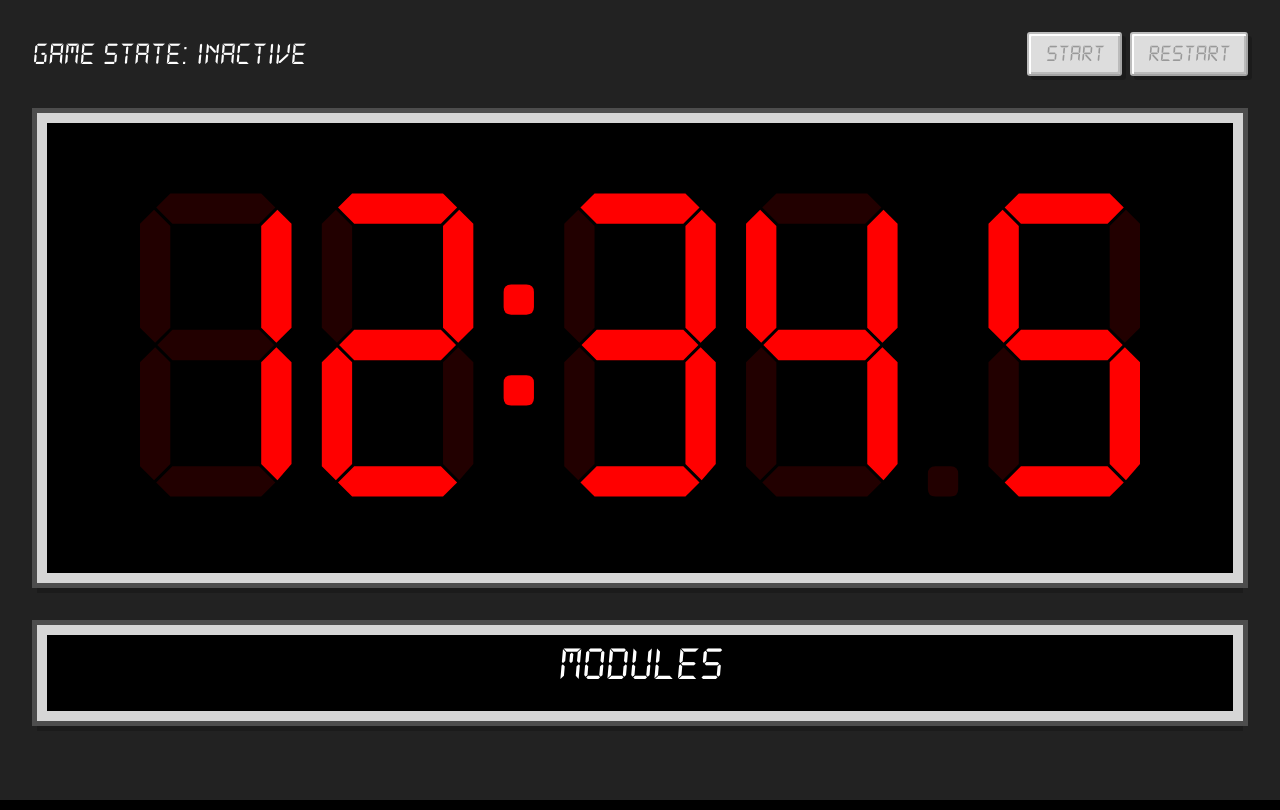
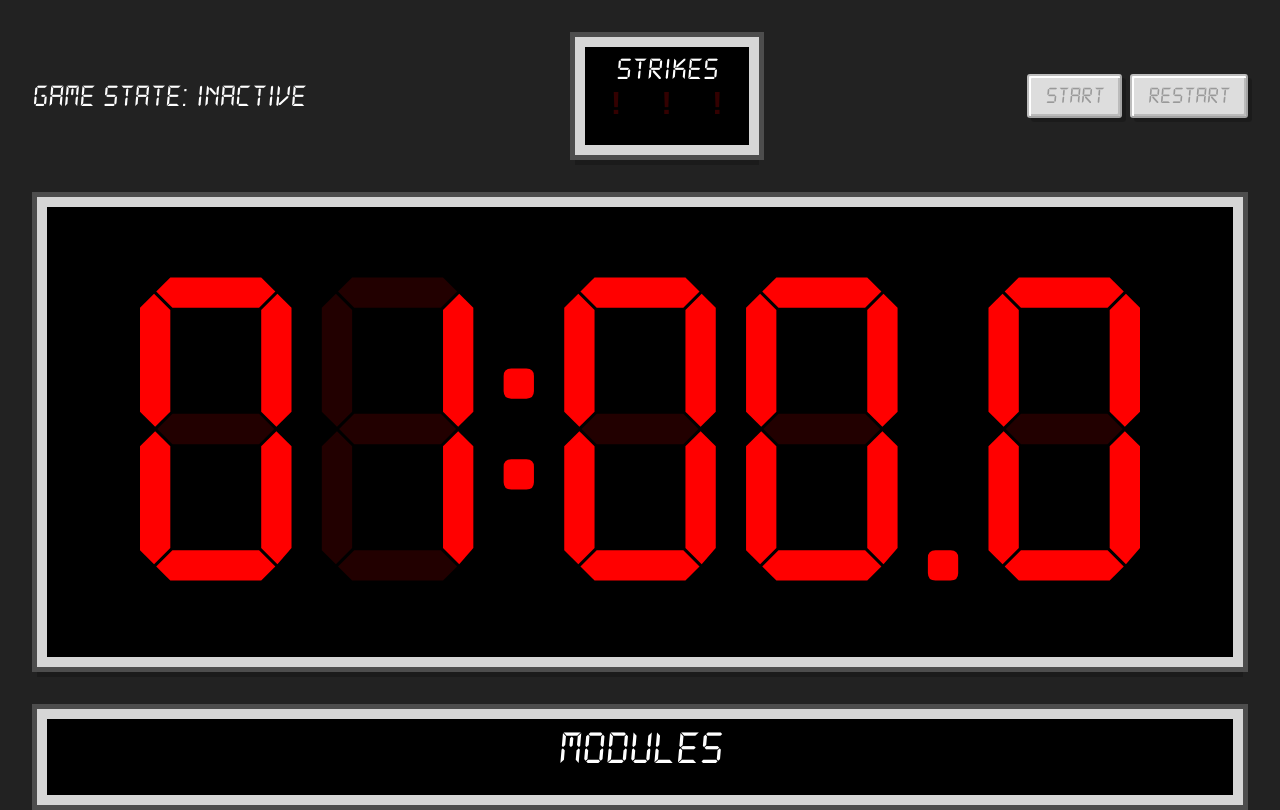
Before and after one commit to ZeusWPI/OBUS, a Flask app: page / in a window 1280 px wide. Run offline with Flask 2, Linux system fonts and the light colour scheme; parts of the project's set-up code (start-up, migrations or seed data) failed here and were passed over.

Commit message:
Show strikes on controller

```diff
--- a/python/controller.py
+++ b/python/controller.py
@@ -187,6 +187,8 @@ def status():
             for address, state
             in sorted(serial_to_web.registered_modules.items(), key=(lambda kv: kv[0].as_binary()))
         ]
+    status_dict['max_allowed_strikes'] = web_to_serial.max_allowed_strikes
+    status_dict['game_duration'] = web_to_serial.game_duration.total_seconds()
     print(status_dict)
     return jsonify(status_dict)
 
--- a/python/static/controller.html
+++ b/python/static/controller.html
@@ -13,6 +13,12 @@
 			<!-- State -->
 			<div>
 				<div>Game state: <span id="gamestate"></span></div>
+			</div>
+
+			<!-- Strikes -->
+			<div class="box" id="strikeContainer">
+				<div>Strikes</div>
+				<div id="strikeIndicatorContainer"></div>
 			</div>
 
 			<!-- Actions -->
--- a/python/static/css/controller.css
+++ b/python/static/css/controller.css
@@ -94,6 +94,27 @@ button:disabled {
 	margin: 8px;
 }
 
+#strikeContainer {
+	text-align: center;
+  height: 4em;
+}
+
+#strikeContainer .strikeIndicator {
+	padding: 20px;
+	font-family: sans-serif;
+	font-weight: 900
+}
+
+#strikeContainer .inactive {
+	color: #ff000033;
+}
+
+#strikeContainer .active {
+	color: #ff0000;
+}
+
+
+
 .solved {
 	background-color: green !important;
 	color: white !important;
--- a/python/static/js/controller.js
+++ b/python/static/js/controller.js
@@ -24,6 +24,12 @@ const state = {
 
 	// If the alarm has been played already
 	alarmPlayed: false,
+
+	// Number of mistakes allowed without exploding the bomb
+	maxAllowedStrikes: 0,
+
+	// Time on the timer at the beginning of a game
+	gameDuration: 0
 };
 
 /**
@@ -75,6 +81,22 @@ function updateModules(puzzles) {
 	modulesElement.replaceChildren(...modules);
 }
 
+function updateStrikes() {
+	const indicators = [];
+	for (let idx = 0; idx < state.maxAllowedStrikes; idx++) {
+		let indicator = document.createElement("span");
+		indicator.classList.add('strikeIndicator');
+		indicator.textContent = '!';
+		if (idx < state.strikes) {
+			indicator.classList.add('active');
+		} else {
+			indicator.classList.add('inactive');
+		}
+		indicators.push(indicator);
+	}
+	document.getElementById("strikeIndicatorContainer").replaceChildren(...indicators);
+}
+
 /**
  * Initialize the game state.
  */
@@ -92,11 +114,13 @@ function updateGameState() {
 		.then((data) => {
 			// Update the game state
 			state.gamestate = data.gamestate;
+			state.gameDuration = data.game_duration;
+			state.maxAllowedStrikes = data.max_allowed_strikes;
 			document.getElementById("gamestate").innerHTML = state.gamestate;
 
 			// Reset the strike amount if the game is not running anymore.
-			if (state.gamestate != "GAME") {
-				state.strikeAmount = 0;
+			if (state.gamestate === "INACTIVE") {
+				state.strikes = 0;
 				state.alarmPlayed = false;
 			}
 
@@ -111,19 +135,17 @@ function updateGameState() {
 					.map((p) => p.strikes)
 					.reduce((a, b) => a + b, 0);
 
-				// Play a "buzzer" sound when a strike is made.
+				// Play a "buzzer" sound when a strike is made and update total amount of strikes.
 				if (state.strikes < newStrikes) {
 					playSound(sounds.strike);
+					state.strikes = newStrikes;
 				}
 
-				// Play a "alarm" sound when the time is at 10 seconds.
+				// Play a "alarm" sound when the time is at 20 seconds.
 				if (data.timeleft <= 20 && data.timeleft > 19 && !state.alarmPlayed) {
 					playSound(sounds.alarm);
 					state.alarmPlayed = true;
 				}
-
-				// Update the total amount of strikes
-				state.strikes = newStrikes;
 			}
 
 			// Update the start/restart button visibility.
@@ -134,6 +156,7 @@ function updateGameState() {
 
 			// Update the modules
 			updateModules(data.puzzles);
+			updateStrikes();
 		});
 }
 
@@ -173,23 +196,12 @@ function initializeSegmentDisplay() {
 	setInterval(updateSegmentDisplay, 100);
 }
 
-/**
- * Update the segment display with the latest game data.
- */
-function updateSegmentDisplay() {
-	// Do not update the timer when the game is not running.
-	if (state.gamestate != "GAME" || !state.estimatedTimeout) {
-		return;
-	}
-
-	const timeLeft = (state.estimatedTimeout - new Date()) / 1000;
-
+function setTimeleft(timeLeft) {
 	// Set the display to 0 when there is no time left.
-	if (timeLeft <= 0) {
+	if (isNaN(timeLeft) || timeLeft <= 0) {
 		display.setValue("00:00.0");
 		return;
 	}
-
 	const integral = Math.floor(timeLeft);
 	const fractional = timeLeft - integral;
 	const minutes = Math.floor(integral / 60);
@@ -203,6 +215,22 @@ function updateSegmentDisplay() {
 }
 
 /**
+ * Update the segment display with the latest game data.
+ */
+function updateSegmentDisplay() {
+	console.log(state.gamestate);
+	if (state.gamestate === "INACTIVE" || state.gamestate === "INFO" || state.gamestate === "DISCOVER") {
+		setTimeleft(state.gameDuration);
+	}
+	// Do not update the timer when the game is not running.
+	else if (state.gamestate != "GAME" || !state.estimatedTimeout) {
+		return;
+	} else {
+		setTimeleft((state.estimatedTimeout - new Date()) / 1000);
+	}
+}
+
+/**
  * When the window is loaded.
  */
 window.addEventListener("load", () => {
```
